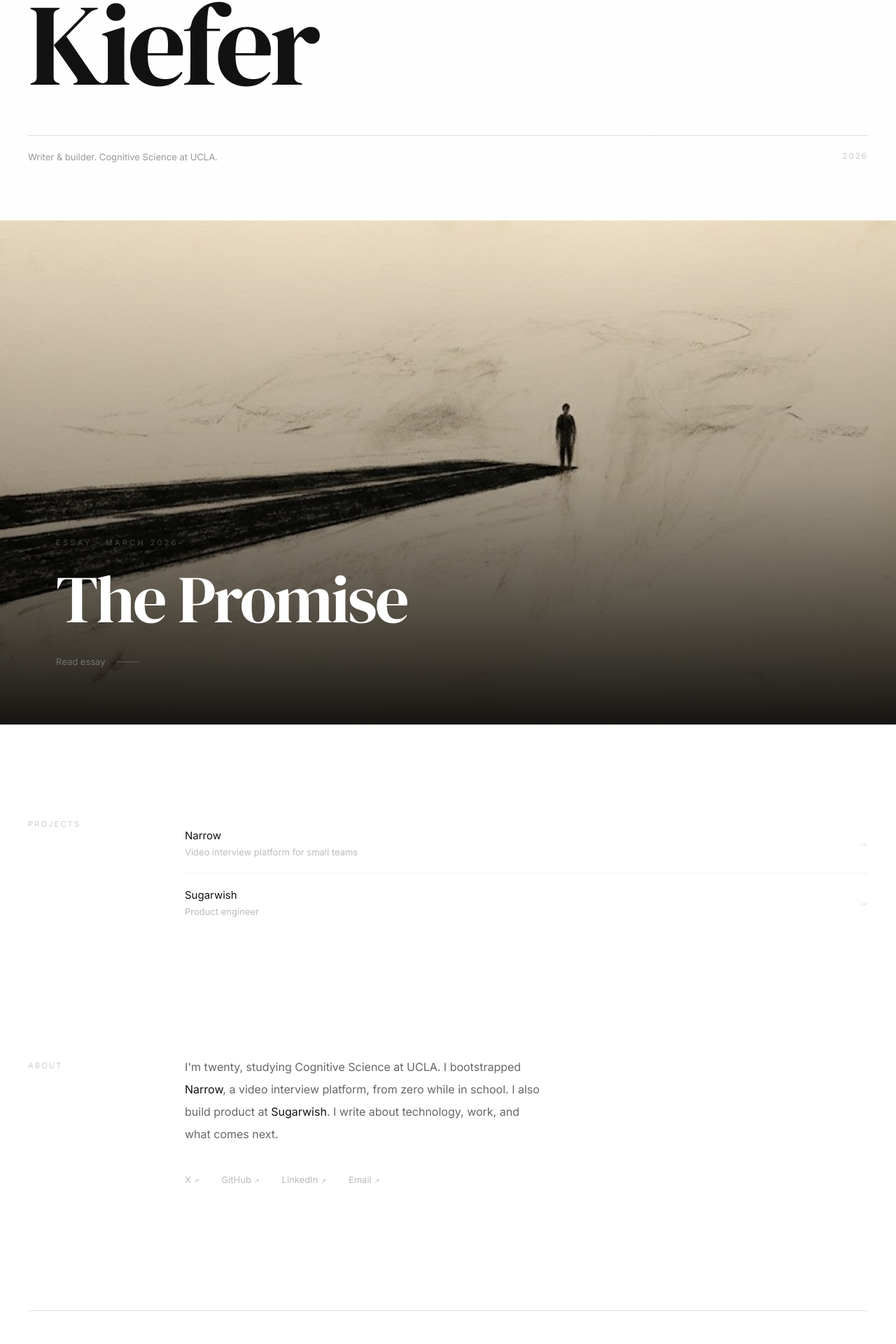
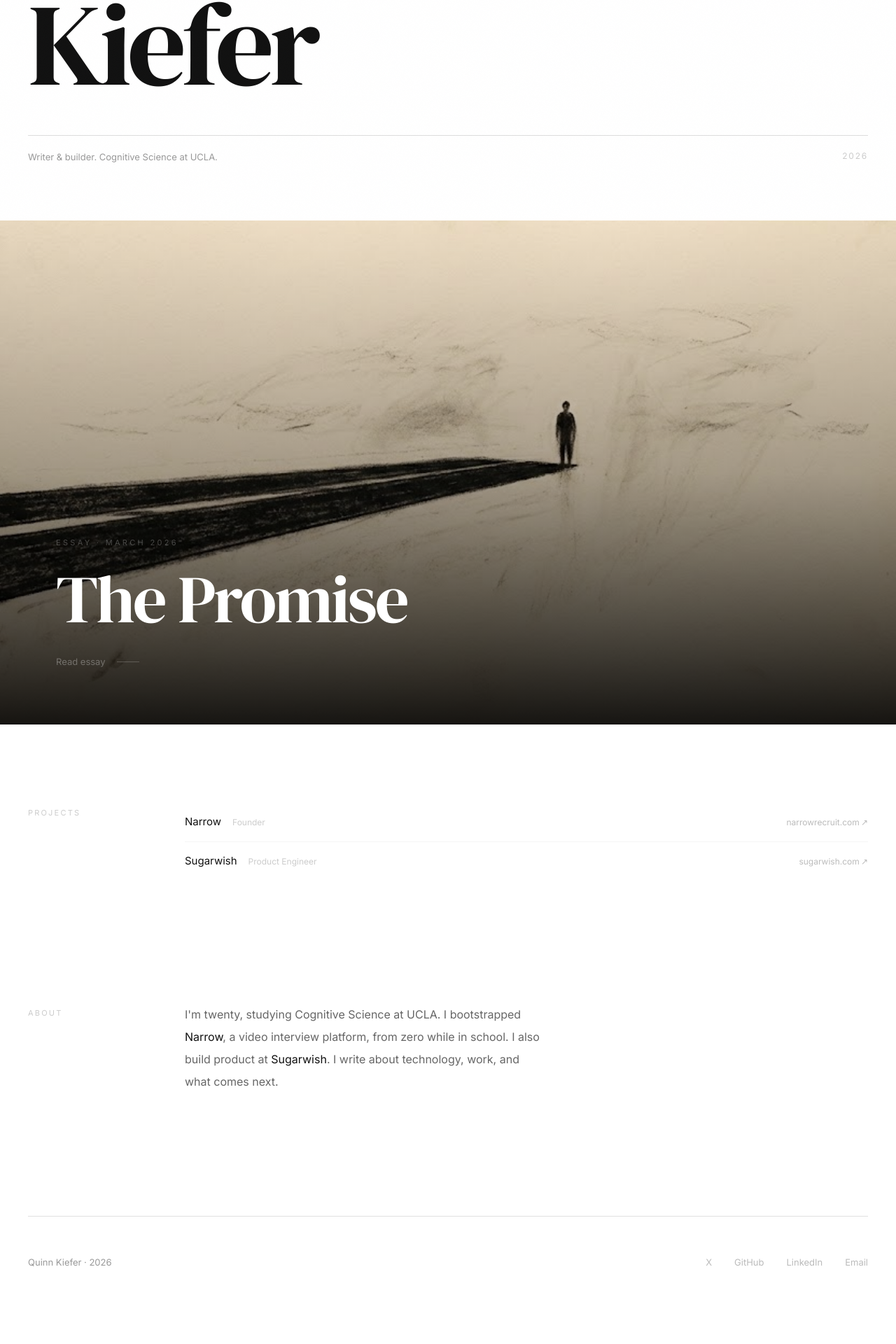
Before and after one commit to quik2/quinnkiefer.com, a Next.js app: page / in a window 1280 px wide. Shown: the part 485-2405 px from the top of the page at 70% size. After the commit the page ends 2355 px from the top, so only its background shows below. Built offline with nearby package versions, Linux system fonts and the light colour scheme.

Commit message:
Fix duplicate socials, clean up projects layout, improve article typography

```diff
--- a/src/app/globals.css
+++ b/src/app/globals.css
@@ -53,11 +53,43 @@ body::before {
   background-size: 100% 1px;
 }
 
-/* section breaks */
+/* lead paragraph — first paragraph slightly larger */
+.article-body .prose > p:first-of-type {
+  font-size: 18px;
+  color: #333;
+  line-height: 1.85;
+}
+
+/* section dividers — ornament instead of a line */
 .article-body .prose hr {
   border: none !important;
-  border-top: 1px solid #e5e5e5 !important;
   background: none !important;
-  height: 0 !important;
-  margin: 2.5rem 0 !important;
+  height: 2.5rem !important;
+  margin: 1.5rem 0 !important;
+  display: flex;
+  align-items: center;
+  justify-content: center;
 }
+.article-body .prose hr::before {
+  content: '· · ·';
+  color: #ccc;
+  font-size: 13px;
+  letter-spacing: 0.6em;
+  display: block;
+  text-align: center;
+  width: 100%;
+}
+
+/* pull-quote blockquotes */
+.article-body .prose blockquote {
+  border-left: none !important;
+  padding: 1.5rem 0 !important;
+  margin: 2rem 0 !important;
+}
+.article-body .prose blockquote p {
+  font-family: inherit;
+  font-size: clamp(1.15rem, 2.5vw, 1.4rem) !important;
+  color: #111 !important;
+  line-height: 1.5 !important;
+  font-style: italic;
+}
--- a/src/app/page.tsx
+++ b/src/app/page.tsx
@@ -138,7 +138,7 @@ export default function Home() {
       </section>
 
       {/* ═══════ PROJECTS ═══════ */}
-      <section className="px-6 sm:px-10 pt-20 sm:pt-32">
+      <section className="px-6 sm:px-10 pt-20 sm:pt-28">
         <div className="max-w-[1200px] mx-auto">
           <R>
             <div className="grid grid-cols-1 sm:grid-cols-[160px_1fr] gap-4 sm:gap-16">
@@ -147,30 +147,22 @@ export default function Home() {
               </p>
               <div>
                 {[
-                  {
-                    name: "Narrow",
-                    desc: "Video interview platform for small teams",
-                    href: "https://narrowrecruit.com",
-                  },
-                  {
-                    name: "Sugarwish",
-                    desc: "Product engineer",
-                    href: "https://sugarwish.com",
-                  },
-                ].map((p, i, arr) => (
+                  { name: "Narrow", role: "Founder", href: "https://narrowrecruit.com", domain: "narrowrecruit.com" },
+                  { name: "Sugarwish", role: "Product Engineer", href: "https://sugarwish.com", domain: "sugarwish.com" },
+                ].map((p, i) => (
                   <a
                     key={p.name}
                     href={p.href}
                     target="_blank"
                     rel="noopener noreferrer"
-                    className={`group flex items-center justify-between py-5 ${i === 0 ? "" : "border-t border-[#f0f0f0]"} ${i === arr.length - 1 ? "" : ""}`}
+                    className={`group flex items-baseline justify-between py-4 ${i > 0 ? "border-t border-[#f5f5f5]" : ""}`}
                   >
-                    <div>
-                      <p className="text-[15px] text-[#111]">{p.name}</p>
-                      <p className="text-[13px] text-[#bbb] mt-0.5">{p.desc}</p>
+                    <div className="flex items-baseline gap-4">
+                      <span className="text-[15px] text-[#111]">{p.name}</span>
+                      <span className="text-[12px] text-[#ccc]">{p.role}</span>
                     </div>
-                    <span className="text-[#ccc] group-hover:text-[#111] group-hover:translate-x-1 transition-all duration-300 text-[13px]">
-                      &#8594;
+                    <span className="text-[12px] text-[#bbb] group-hover:text-[#111] transition-colors duration-300">
+                      {p.domain}&thinsp;&#8599;
                     </span>
                   </a>
                 ))}
@@ -212,30 +204,7 @@ export default function Home() {
                   </a>
                   . I write about technology, work, and what comes next.
                 </p>
-                <div className="mt-8 sm:mt-10 flex gap-8">
-                  {[
-                    { label: "X", href: "https://x.com/quinn28202" },
-                    { label: "GitHub", href: "https://github.com/quik2" },
-                    {
-                      label: "LinkedIn",
-                      href: "https://linkedin.com/in/quinn-kiefer-0bb360294",
-                    },
-                    {
-                      label: "Email",
-                      href: "mailto:quinn@narrowrecruiting.com",
-                    },
-                  ].map((l) => (
-                    <a
-                      key={l.label}
-                      href={l.href}
-                      target="_blank"
-                      rel="noopener noreferrer"
-                      className="text-[13px] text-[#bbb] hover:text-[#111] transition-colors duration-300"
-                    >
-                      {l.label}<span className="inline-block ml-1 text-[0.7em]" style={{ fontFamily: "Arial, sans-serif" }}>&#x2197;&#xFE0E;</span>
-                    </a>
-                  ))}
-                </div>
+
               </div>
             </div>
           </R>
--- a/src/components/Footer.tsx
+++ b/src/components/Footer.tsx
@@ -22,9 +22,9 @@ export function Footer() {
             <div className="flex gap-8">
               {[
                 { label: "X", href: "https://x.com/quinn28202" },
+                { label: "GitHub", href: "https://github.com/quik2" },
                 { label: "LinkedIn", href: "https://linkedin.com/in/quinn-kiefer-0bb360294" },
-                { label: "GitHub", href: "https://github.com/quik2" },
-                { label: "Narrow", href: "https://narrowrecruit.com" },
+                { label: "Email", href: "mailto:quinn@narrowrecruiting.com" },
               ].map((l) => (
                 <a
                   key={l.label}
```
